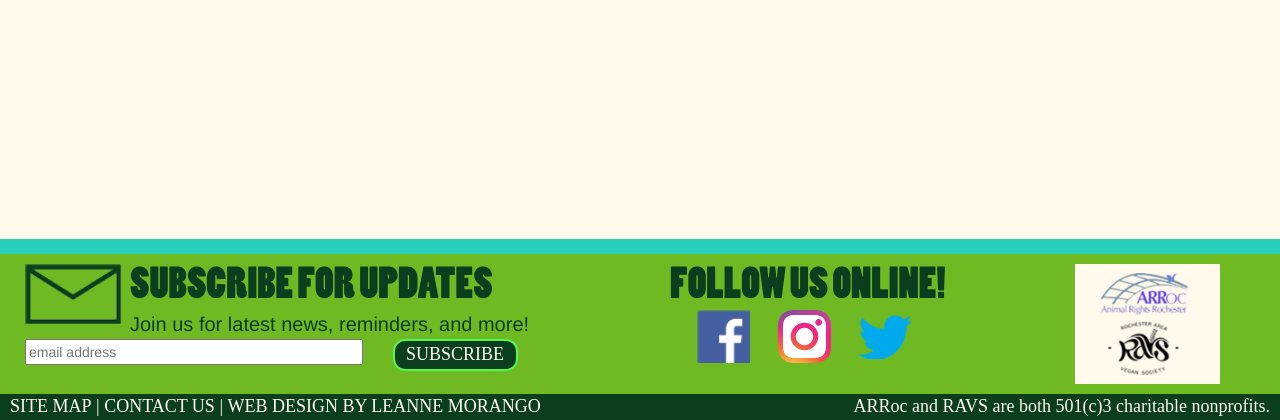
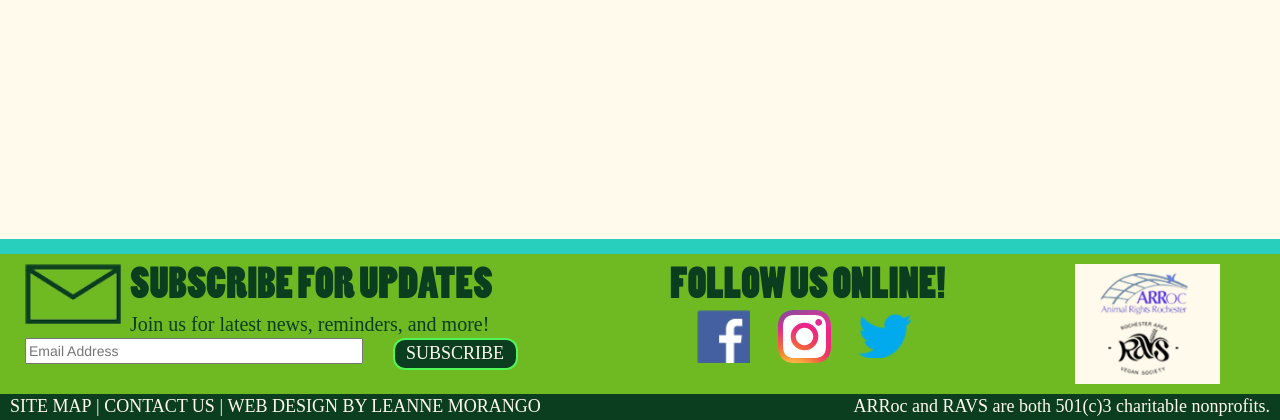
Before and after one commit to LucidDistortion/Rochester-VegFest-Website, a PHP site: page /updates.html in a window 1280 px wide. Shown: the part 380-800 px from the top of the page. Run offline with PHP 8.4, Linux system fonts and the light colour scheme; some web fonts are replaced.

Commit message:
Footer improvements, this footer is taking FOREVER

```diff
--- a/css/footer.css
+++ b/css/footer.css
@@ -71,15 +71,14 @@ p#mailDetail {
 	font-size: 20px;
 	color: #0b3e1e;
 	margin: 0 0;
-	white-space: nowrap;
 }
 
 #emailaddress {
 	float:left;
 }
 
-#emailSubmit {
-	width:125px;
+input.subscribe {
+	width:125px !important;
 	background-color:#0b3e1e !important;
 	font-family:"Futura Condensed Medium" !important;
 	font-size:18px !important;
--- a/css/styles.css
+++ b/css/styles.css
@@ -63,17 +63,13 @@ h6 {
 }
 
 /*Paragraphs*/
-p.standard {
-	width:80%;
-	font-family:"Futura Condensed Medium","Times New Roman";
-	font-size:24px;
+p {
+	font-family:"Futura Condensed Medium","Times New Roman"; /* Only font & color are defined here because they're the only attributes common to ALL paragraphs. */
 	color:black;
 	}
 
 p.message {
-	font-family:"Futura Condensed Medium","Times New Roman";
 	font-size:24px;
-	color:black;
 	margin: 0 auto;
 }
 
@@ -91,12 +87,14 @@ p.largeprint {
 }
 
 p.centered {
+	font-size:24px;
 	text-align:center;
 	margin-left:11%;
 	margin-bottom:2%;
 }
 
 p.bodytext {
+	font-size:24px;
 	margin-left:10%;
 }
 /*List Items*/
--- a/updates.html
+++ b/updates.html
@@ -84,26 +84,33 @@
 				</div>
 			</div>
 			<div class="row">
-				<div class="col-xs-12">
+
 					<!-- Begin MailChimp Signup Form -->
 					<div id="mc_embed_signup">
-						<form action="//rocvegfest.us15.list-manage.com/subscribe/post?u=e7e4acaaab6a1bcbd8ade9f2c&amp;id=64b1bd56bc" method="post" id="mc-embedded-subscribe-form" name="mc-embedded-subscribe-form" class="validate" target="_blank" id="subscribe" novalidate>
+						<form action="//rocvegfest.us15.list-manage.com/subscribe/post?u=e7e4acaaab6a1bcbd8ade9f2c&amp;id=64b1bd56bc" method="post" id="mc-embedded-subscribe-form" name="mc-embedded-subscribe-form" class="validate" target="_blank" novalidate>
     						<div id="mc_embed_signup_scroll">
-    							<div class="row">
     								<div class="col-xs-7">
-									<input type="email" value="" name="EMAIL" class="email footer-email-field" id="mce-EMAIL" placeholder="email address" required>
+										<div class="mc-field-group">
+											<input type="email" value="" name="EMAIL" class="required email footer-email-field" id="mce-EMAIL" placeholder="Email Address">
+										</div>
+										<div id="mce-responses" class="clear">
+											<div class="response" id="mce-error-response" style="display:none"></div>
+											<div class="response" id="mce-success-response" style="display:none"></div>
+										</div>
 										<!-- real people should not fill this in and expect good things - do not remove this or risk form bot signups-->
     									<div style="position: absolute; left: -5000px;" aria-hidden="true"><input type="text" name="b_e7e4acaaab6a1bcbd8ade9f2c_64b1bd56bc" tabindex="-1" value=""></div>
     								</div>
     								<div class="col-xs-4">
-    								<div class="clear"><input type="submit" value="SUBSCRIBE" name="subscribe" id="emailSubmit" class="button"></div>
-    							</div>
+    									<div class="clear"><input type="submit" value="SUBSCRIBE" name="subscribe" id="mc-embedded-subscribe" class="button subscribe"></div>
     								</div>
     						</div>
 						</form>
 					</div>
+
 <!--End mc_embed_signup-->
-				</div>
+
+
+
 			</div>
 		</div>
 
```
Lines whose indentation alone changed are shown as unchanged.
